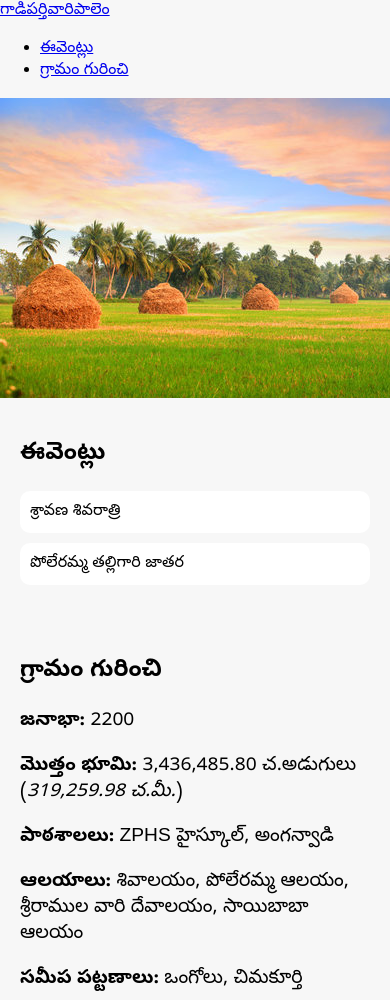
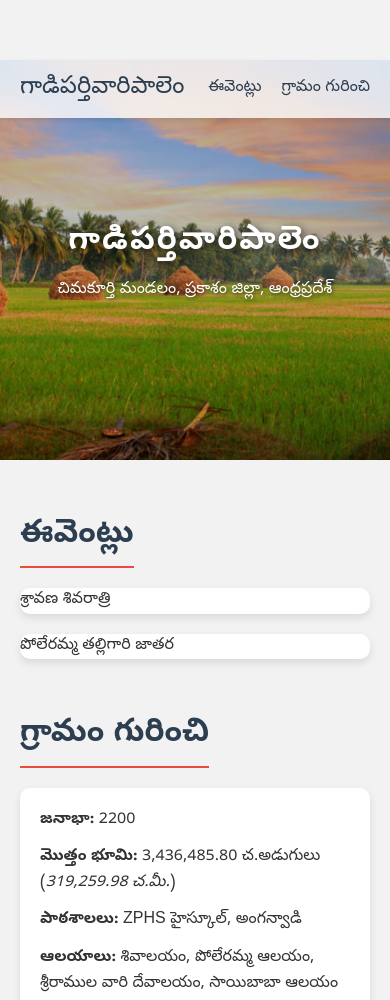
Before and after one commit to Jaychow123/Gadiparthivaripalem, a plain HTML site: page index.html in a window 390 px wide. Shown: the top 1000 px of the page. Drawn offline with Linux system fonts and the light colour scheme.

Commit message:
Update style.css

```diff
--- a/style.css
+++ b/style.css
@@ -1,62 +1,251 @@
+/* =====================
+   Global & Reset Styles
+===================== */
+* {
+  margin: 0;
+  padding: 0;
+  box-sizing: border-box;
+}
+
+html {
+  scroll-behavior: smooth;
+}
+
 body {
-  font-family: "Noto Sans Telugu", sans-serif;
-  margin: 0;
-  background: #f7f7f7;
+  font-family: 'Noto Sans Telugu', sans-serif;
+  background-color: #f2f2f2;
+  color: #333;
+  line-height: 1.6;
 }
-header {
+
+/* =====================
+   Navigation Bar
+===================== */
+.navbar {
+  background: #ffffffcc;
+  backdrop-filter: blur(10px);
+  position: fixed;
+  width: 100%;
+  z-index: 1000;
+  box-shadow: 0 2px 4px rgba(0,0,0,0.1);
+}
+
+.navbar .container {
+  max-width: 1200px;
+  margin: 0 auto;
+  padding: 10px 20px;
+  display: flex;
+  align-items: center;
+  justify-content: space-between;
+}
+
+.logo {
+  font-size: 1.5rem;
+  color: #2c3e50;
+  text-decoration: none;
+}
+
+.nav-links {
+  list-style: none;
+  display: flex;
+}
+
+.nav-links li {
+  margin-left: 20px;
+}
+
+.nav-links a {
+  text-decoration: none;
+  color: #2c3e50;
+  font-weight: 500;
+  transition: color 0.3s ease;
+}
+
+.nav-links a:hover {
+  color: #e74c3c;
+}
+
+/* =====================
+   Hero Section
+===================== */
+.hero {
   position: relative;
-  height: 300px;
+  margin-top: 60px; /* navbar height */
+  height: 400px;
   overflow: hidden;
 }
-.background-img {
+
+.hero-img {
   width: 100%;
   height: 100%;
   object-fit: cover;
+  filter: brightness(0.75);
 }
-.overlay {
+
+.hero-overlay {
   position: absolute;
   top: 0;
-  left: 0;
-  right: 0;
-  bottom: 0;
-  background: rgba(0, 0, 0, 0.5);
-  color: white;
+  left: 0; right: 0; bottom: 0;
   display: flex;
   flex-direction: column;
   align-items: center;
   justify-content: center;
+  color: #fff;
+  text-align: center;
 }
-h1 {
-  font-size: 2.5rem;
+
+.hero-overlay h1 {
+  font-size: 3rem;
+  letter-spacing: 2px;
+  text-shadow: 2px 2px 8px rgba(0,0,0,0.7);
 }
-p {
+
+.hero-overlay p {
+  margin-top: 10px;
   font-size: 1.2rem;
+  text-shadow: 1px 1px 4px rgba(0,0,0,0.7);
 }
-#events, #about {
+
+/* =====================
+   Section Containers
+===================== */
+.section-container {
+  max-width: 1200px;
+  margin: 50px auto;
+  padding: 0 20px;
+}
+
+.section-container h2 {
+  font-size: 2rem;
+  margin-bottom: 20px;
+  color: #2c3e50;
+  border-bottom: 2px solid #e74c3c;
+  display: inline-block;
+  padding-bottom: 5px;
+}
+
+/* =====================
+   Events Grid & Cards
+===================== */
+.events-grid {
+  display: grid;
+  grid-template-columns: repeat(auto-fit, minmax(250px, 1fr));
+  gap: 20px;
+}
+
+.event-card {
+  background: #fff;
+  border-radius: 10px;
+  box-shadow: 0 4px 8px rgba(0,0,0,0.1);
+  overflow: hidden;
+  cursor: pointer;
+  transition: transform 0.3s ease, box-shadow 0.3s ease;
+}
+
+.event-card:hover {
+  transform: translateY(-5px);
+  box-shadow: 0 6px 12px rgba(0,0,0,0.15);
+}
+
+.event-card img {
+  width: 100%;
+  height: 150px;
+  object-fit: cover;
+}
+
+.event-card-content {
+  padding: 15px;
+}
+
+.event-card-content h3 {
+  font-size: 1.2rem;
+  margin-bottom: 8px;
+}
+
+.event-card-content p {
+  font-size: 0.9rem;
+  color: #555;
+}
+
+/* =====================
+   About Section
+===================== */
+.about-section .about-content {
+  background: #fff;
   padding: 20px;
+  border-radius: 10px;
+  box-shadow: 0 4px 8px rgba(0,0,0,0.1);
 }
-.event-card {
-  background: white;
-  padding: 10px;
-  margin: 10px 0;
-  border-radius: 10px;
-  cursor: pointer;
+
+.about-content p {
+  margin-bottom: 12px;
+  font-size: 1rem;
 }
+
+/* =====================
+   Modal Styles
+===================== */
 .modal {
   display: none;
   position: fixed;
   top: 0; left: 0;
   width: 100%; height: 100%;
   background: rgba(0,0,0,0.7);
+  z-index: 2000;
+  overflow-y: auto;
+  padding: 50px 20px;
 }
+
 .modal-content {
-  background: white;
-  margin: 10% auto;
-  padding: 20px;
-  max-width: 500px;
+  background: #fff;
+  margin: 0 auto;
+  max-width: 600px;
+  border-radius: 10px;
+  overflow: hidden;
+  animation: fadeIn 0.5s ease;
 }
+
+@keyframes fadeIn {
+  from { opacity: 0; transform: translateY(-20px); }
+  to { opacity: 1; transform: translateY(0); }
+}
+
 .close-btn {
-  float: right;
-  font-size: 20px;
+  display: block;
+  text-align: right;
+  font-size: 1.5rem;
+  padding: 10px 15px;
   cursor: pointer;
+  color: #e74c3c;
 }
+
+#modal-data {
+  padding: 15px 20px;
+}
+
+#modal-data h3 {
+  margin-bottom: 10px;
+}
+
+#modal-data p {
+  margin-bottom: 8px;
+  font-size: 0.95rem;
+}
+
+#modal-data img {
+  width: 100%;
+  margin-top: 10px;
+  border-radius: 5px;
+}
+
+/* =====================
+   Responsive Tweaks
+===================== */
+@media (max-width: 600px) {
+  .hero-overlay h1 {
+    font-size: 2rem;
+  }
+  .hero-overlay p {
+    font-size: 1rem;
+  }
+}
```
